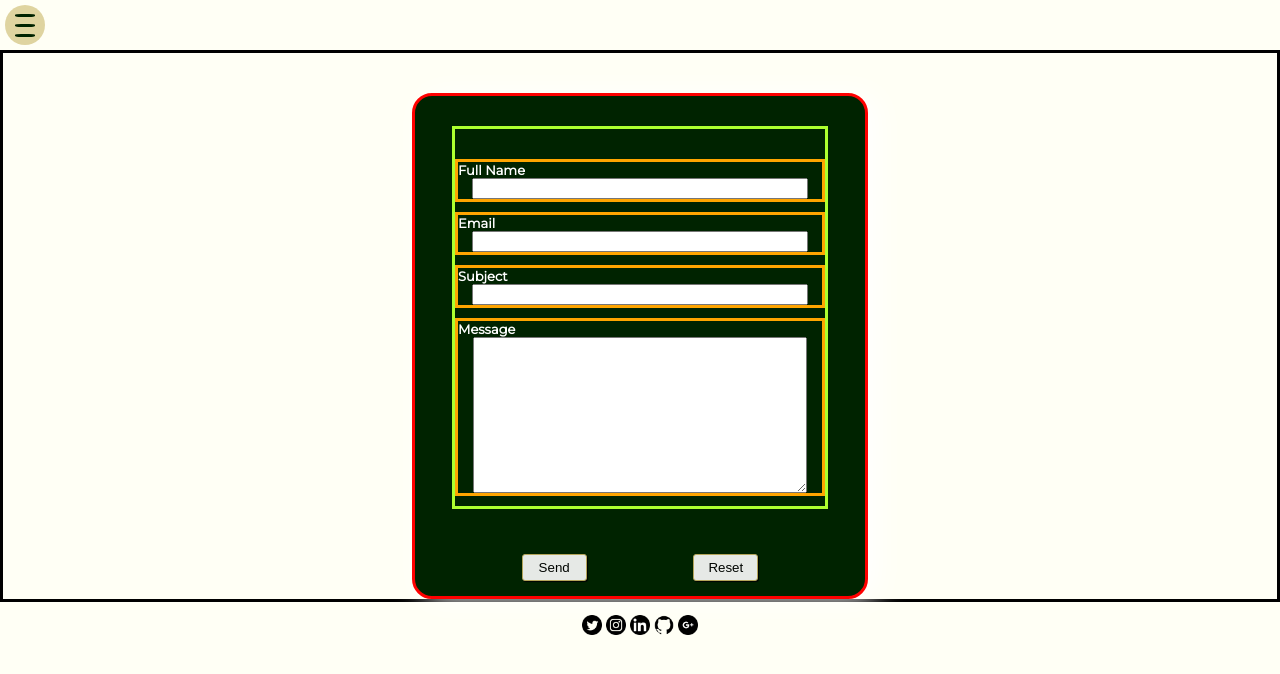
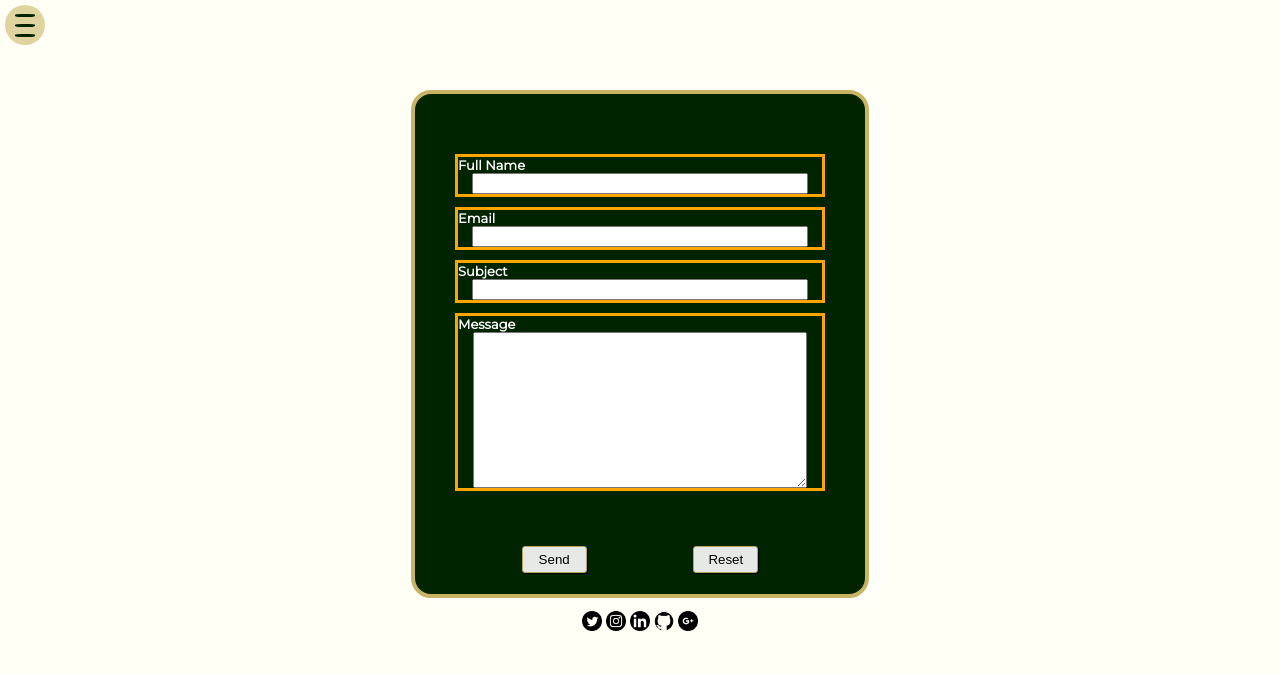
Before and after one commit to 22940dev/portfolio-szabinakov, a React (Create React App) app: page /contact in a window 1280 px wide. Shown: the top 674 px of the page. Built offline with nearby package versions, Linux system fonts and the light colour scheme.

Commit message:
accidentally left borders removed

```diff
--- a/src/styles/Contact.css
+++ b/src/styles/Contact.css
@@ -5,7 +5,6 @@
     padding-top: 30px;
     font-weight: bold;
     color: white;
-    border: solid black;
 }
 
 .contactForm {
@@ -13,16 +12,10 @@
     border: solid 4px  rgba(200, 180, 100);
     display: flex;
     flex-direction: column;
-    border: solid red;
     width: 300px;
     height: 420px;
     border-radius: 20px;
     box-shadow: 10px 1px 30px;
-}
-
-.contactDetails {
-    border: solid greenyellow;
-
 }
 
 /* Details */
```
